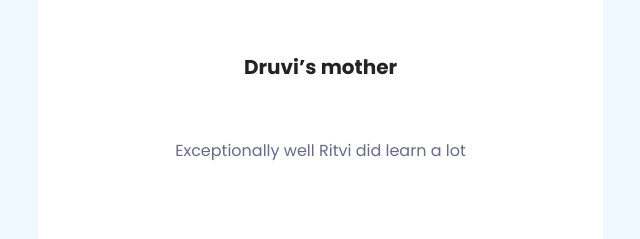
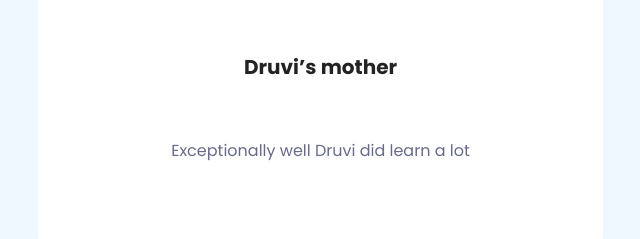
Before and after one commit to Adi06121999/kidslearningclub, a plain HTML site: page index.html in a window 1280 px wide. Shown: the part 4578-4817 px from the top of the page, 12-652 px from the left. Drawn offline with Linux system fonts and the light colour scheme.

Commit message:
Update index.html
text bug fix

```diff
--- a/index.html
+++ b/index.html
@@ -246,7 +246,7 @@
         </p>
         <h3>Druvi’s mother</h3>
         <p>Exceptionally well
-          Ritvi did learn a lot
+          Druvi did learn a lot
         </p>
       </div>
       <div class="column">
```
